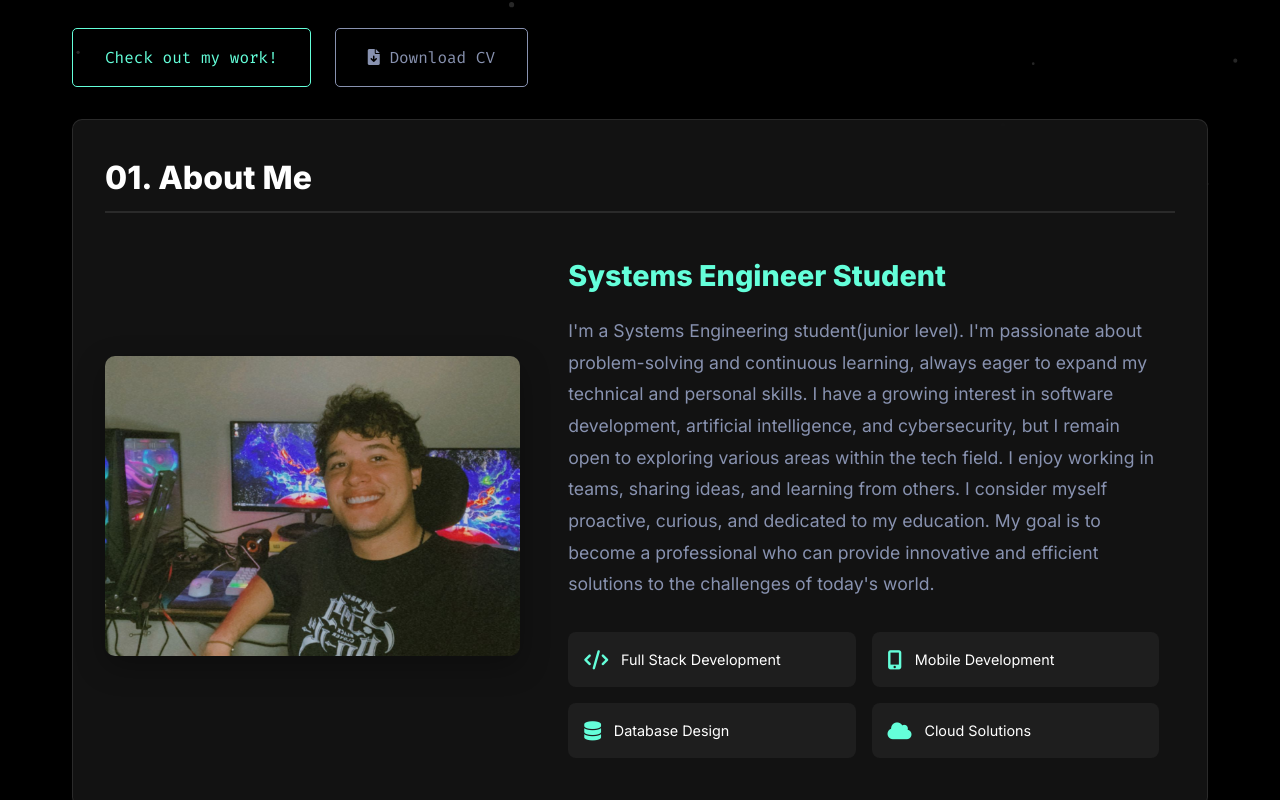
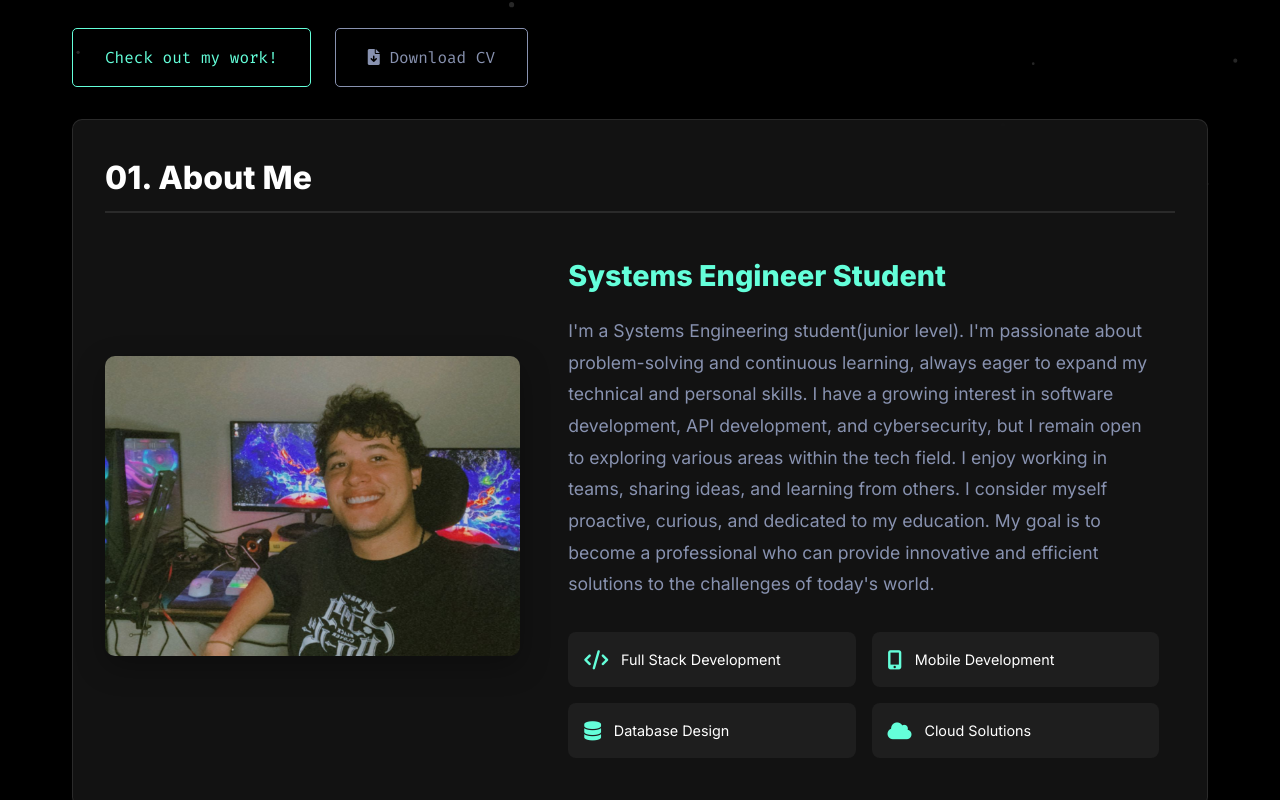
Before and after one commit to RamiroMolina21/Pagina-Personal, a website: page index.html in a window 1280 px wide. Shown: the part 549-1349 px from the top of the page. Drawn offline with nearby package versions, Linux system fonts and the light colour scheme.

Commit message:
redeploy for simple analitycs

```diff
--- a/index.html
+++ b/index.html
@@ -61,7 +61,7 @@
                             <p>I'm a Systems Engineering student(junior level).
                                 I'm passionate about problem-solving and continuous learning, always eager
                                 to expand my technical and personal skills. I have a growing interest
-                                in software development, artificial intelligence, and cybersecurity,
+                                in software development, API development, and cybersecurity,
                                 but I remain open to exploring various areas within the tech field.
                                 I enjoy working in teams, sharing ideas, and learning from others.
                                 I consider myself proactive, curious, and dedicated to my education.
```
